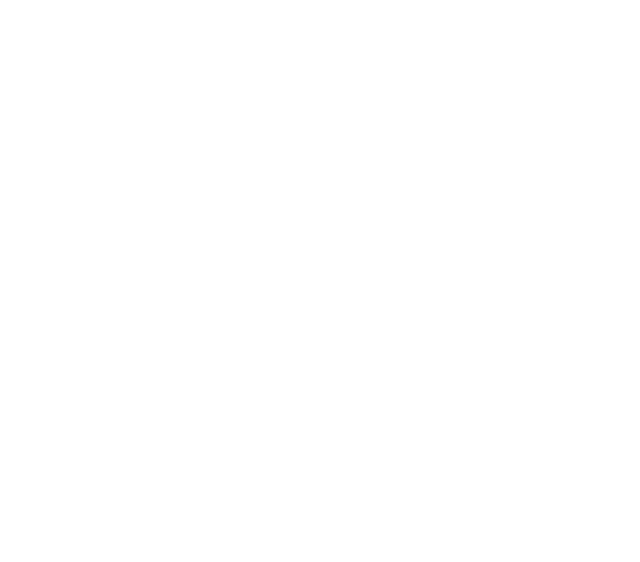
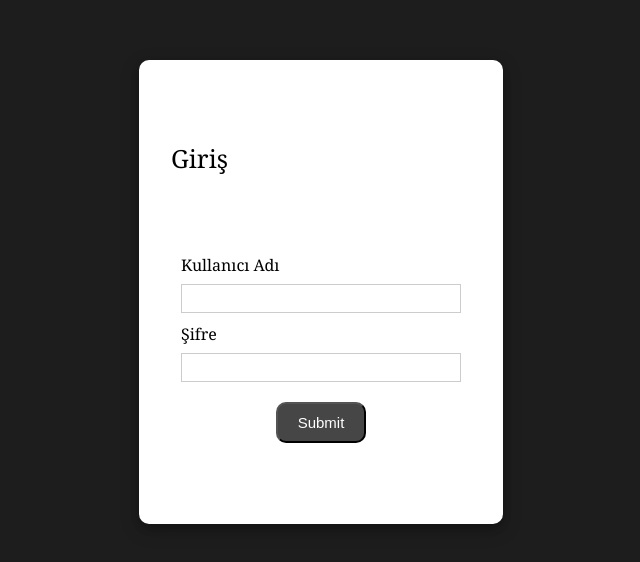
Before and after one commit to GoktugYmsk/chatGpt-Clone-challange, a React (Create React App) app: page /login in a window 1280 px wide. Before the commit this address had no page. Shown: the part 108-670 px from the top of the page, without its empty margins (319-959 px from the left). Built offline with nearby package versions, Linux system fonts and the light colour scheme.

Commit message:
added login & header function and designed

```diff
--- a/src/App.js
+++ b/src/App.js
@@ -1,12 +1,14 @@
 import { Route, Routes } from 'react-router-dom';
 import './App.css';
-import Content from './components/content';
+import Layout from './components/layout';
+import Login from './components/login';
 
 function App() {
   return (
     <div className="App">
       <Routes>
-        <Route path="/" element={<Content />} />
+        <Route path="/" element={<Layout />} />
+        <Route path="/login" element={<Login />} />
       </Routes>
     </div>
   );
--- a/src/components/content/index.scss
+++ b/src/components/content/index.scss
@@ -1,14 +1,24 @@
 .content-container {
     display: flex;
     background-color: rgb(30, 29, 29);
-    height: 100vh;
+    height: 94vh;
     align-items: flex-end;
     justify-content: center;
 
+    .content-container__chat__area {
+        display: flex;
+        align-items: center;
+        justify-content: flex-start;
+        flex-direction: column;
+        overflow: scroll;
+        width: 100%;
+
+    }
 
     .content-container__chat {
         display: flex;
         flex-direction: column;
+        align-items: center;
         justify-content: flex-end;
         width: 90%;
         max-width: 800px;
@@ -17,7 +27,16 @@
         background-color: rgb(13, 13, 13);
         border-radius: 10px;
         box-shadow: 0 0 10px rgba(0, 0, 0, 0.1);
-        overflow-y: auto;
+        overflow: auto;
+
+        @media screen and (max-width: 400px) {
+            .content-container__chat {
+                display: flex;
+                flex-direction: column;
+                align-items: center;
+                justify-content: flex-end;
+            }
+        }
 
         .messages {
             padding: 10px;
@@ -29,11 +48,12 @@
         }
 
         .user-message {
-            background-color: #007bff;
+            background-color: rgb(128, 128, 128);
             color: #fff;
             text-align: right;
             padding: 10px;
             border-radius: 10px;
+            width: 90%;
         }
 
         .bot-message {
@@ -42,9 +62,10 @@
             text-align: left;
             padding: 10px;
             border-radius: 10px;
+            width: 90%;
         }
 
-        .input-container {
+        .content-container__input-area {
             display: flex;
             align-items: center;
             width: 90%;
@@ -53,6 +74,21 @@
             padding: 20px;
             background-color: rgb(42, 41, 41);
             border-radius: 20px;
+
+            @media screen and (max-width: 400px) {
+                display: flex;
+                align-items: center;
+                justify-content: space-between;
+                width: 85%;
+
+                .content-container__input-area {
+
+                    button {
+                        width: 50px;
+                    }
+
+                }
+            }
         }
 
         input {
@@ -78,6 +114,12 @@
             width: 80px;
         }
 
+        @media screen and (max-width: 400px) {
+            button {
+                width: 60px;
+            }
+        }
+
         button:hover {
             background-color: rgb(58, 52, 52);
         }
--- /dev/null
+++ b/src/components/header/index.jsx
@@ -0,0 +1,35 @@
+import React, { useEffect, useState } from 'react'
+import { IoIosLogOut } from 'react-icons/io';
+import { useNavigate } from 'react-router-dom';
+import './index.scss'
+
+function Header() {
+    const [isLogin, setIslogin] = useState(false);
+    const navigate = useNavigate();
+
+
+    useEffect(() => {
+        const getLogin = sessionStorage.getItem('user');
+        if (getLogin) {
+            setIslogin(true);
+        }
+    }, [])
+
+    const handleLogoutClick = () => {
+        sessionStorage.removeItem('user');
+        window.location.reload();
+    }
+
+    return (
+        <div className='container-header' >
+            {(isLogin) ? (
+                <IoIosLogOut onClick={handleLogoutClick} className='icon' />
+            ) : (
+                <p onClick={() => navigate('/login')} className='login-message' >Giriş Yap</p>
+            )
+            }
+        </div>
+    )
+}
+
+export default Header
--- /dev/null
+++ b/src/components/header/index.scss
@@ -0,0 +1,50 @@
+.container-header {
+    display: flex;
+    background-color: rgb(30, 29, 29);
+    height: 6vh;
+
+    .icon {
+        position: absolute;
+        top: 10px;
+        right: 20px;
+        color: white;
+        font-size: 50px;
+        cursor: pointer;
+
+    }
+
+    @media screen and (max-width: 400px) {
+        .icon {
+            font-size: 30px;
+        }
+    }
+
+
+    .login-message {
+        position: absolute;
+        right: 30px;
+        color: white;
+        font-size: 30px;
+        cursor: pointer;
+
+    }
+
+    @media screen and (max-width: 400px) {
+
+        .login-message {
+            display: flex;
+            position: absolute;
+            top: 0;
+            right: 10px;
+            font-size: 20px;
+
+            p {
+                position: relative;
+                top: 0;
+                right: 0;
+                font-size: 2px;
+                background: red;
+            }
+        }
+    }
+}
--- /dev/null
+++ b/src/components/layout/index.jsx
@@ -0,0 +1,15 @@
+import React from 'react'
+import Content from '../content'
+import Header from '../header'
+import './index.scss'
+
+function Layout() {
+    return (
+        <div className='container-layout' >
+            <Header />
+            <Content />
+        </div>
+    )
+}
+
+export default Layout
--- /dev/null
+++ b/src/components/layout/index.scss
@@ -0,0 +1,5 @@
+.container-layout {
+    display: flex;
+    flex-direction: column;
+    height: 100vh;
+}
--- /dev/null
+++ b/src/components/login/index.jsx
@@ -0,0 +1,61 @@
+import React, { useState } from 'react';
+import { useNavigate } from 'react-router-dom';
+import './index.scss';
+
+function Login() {
+    const [username, setUsername] = useState('');
+    const [password, setPassword] = useState('');
+    const [loginError, setLoginError] = useState(false);
+
+    const navigate = useNavigate();
+
+    const handleLogin = () => {
+        if (username.trim() === 'example' && password.trim() === 'example') {
+            navigate('/');
+            sessionStorage.setItem('user', username);
+            setLoginError(false);
+        } else {
+            console.error('Login failed. Please enter both username and password.');
+            setLoginError(true);
+        }
+    };
+
+    return (
+        <div className='login-container'>
+            <div className="login-login-container__form">
+                <div className="title">Giriş</div>
+                <div className="form">
+                    <form onSubmit={handleLogin}>
+                        <div className="input-container">
+                            <label>Kullanıcı Adı </label>
+                            <input
+                                type="text"
+                                name="username"
+                                required
+                                onChange={(event) => {
+                                    setUsername(event.target.value);
+                                }}
+                            />
+                        </div>
+                        <div className="input-container">
+                            <label>Şifre </label>
+                            <input
+                                type="password"
+                                name="pass"
+                                required
+                                onChange={(event) => {
+                                    setPassword(event.target.value);
+                                }}
+                            />
+                        </div>
+                        <div className="button-container" onClick={handleLogin}>
+                            <input type="submit" />
+                        </div>
+                    </form>
+                </div>
+            </div>
+        </div>
+    );
+}
+
+export default Login;
--- /dev/null
+++ b/src/components/login/index.scss
@@ -0,0 +1,83 @@
+.login-container {
+    font-family: sans-serif;
+    display: flex;
+    align-items: center;
+    justify-content: center;
+    flex-direction: column;
+    gap: 20px;
+    height: 100vh;
+    font-family: Cambria, Cochin, Georgia, Times, "Times New Roman", serif;
+    background-color: rgb(30, 29, 29);
+}
+
+input[type="text"],
+input[type="password"] {
+    height: 25px;
+    border: 1px solid rgba(0, 0, 0, 0.2);
+}
+
+input[type="submit"] {
+    margin-top: 10px;
+    cursor: pointer;
+    font-size: 15px;
+    color: #fff;
+    border-radius: 10px;
+    padding: 10px 20px;
+}
+
+
+
+.button-container {
+    display: flex;
+    justify-content: center;
+
+    input {
+        background: rgb(70, 70, 70);
+    }
+}
+
+.login-login-container__form {
+    display: flex;
+    flex-direction: column;
+
+    justify-content: space-evenly;
+    background-color: white;
+    padding: 2rem;
+    border-radius: 10px;
+    box-shadow: 0 4px 8px 0 rgba(0, 0, 0, 0.2), 0 6px 20px 0 rgba(0, 0, 0, 0.19);
+    height: 400px;
+    width: 300px;
+
+}
+
+@media screen and (max-width: 400px) {
+
+    .login-login-container__form {
+        display: flex;
+        height: 300px;
+        width: 200px;
+    }
+
+
+}
+
+.list-container {
+    display: flex;
+}
+
+.error {
+    color: red;
+    font-size: 12px;
+}
+
+.title {
+    font-size: 25px;
+    margin-bottom: 20px;
+}
+
+.input-container {
+    display: flex;
+    flex-direction: column;
+    gap: 8px;
+    margin: 10px;
+}
```
Also changed, not shown: src/components/content/index.jsx (+22 -14 lines).
